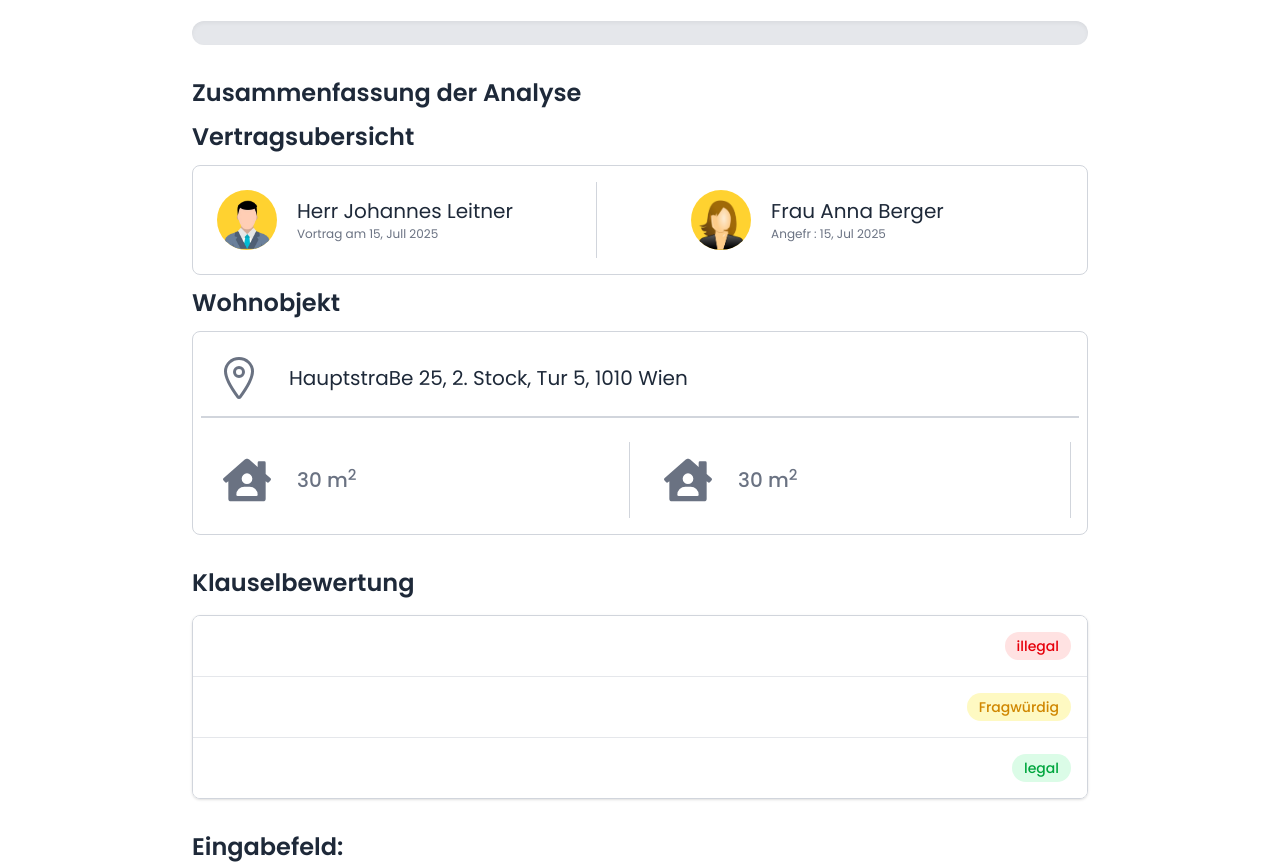
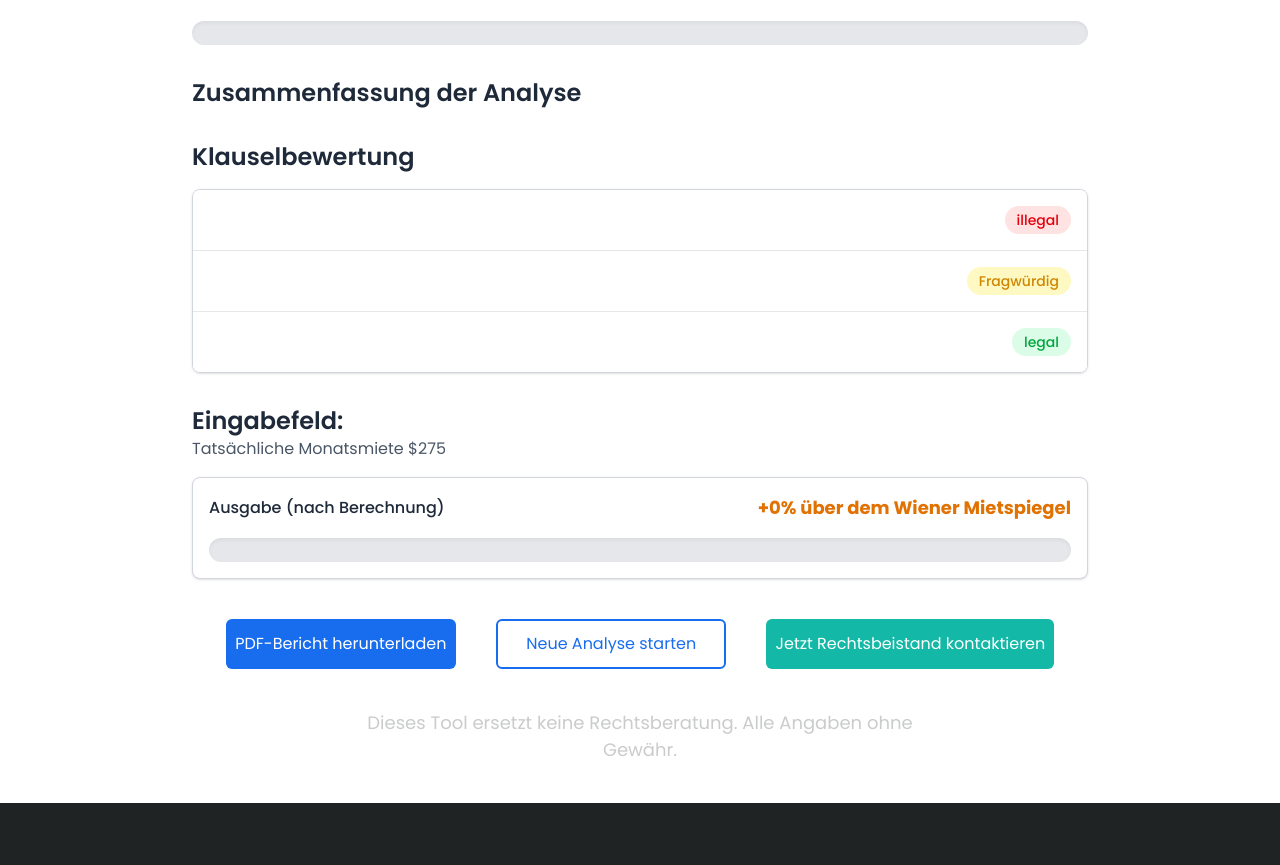
Before and after one commit to hafizahteshamali/AI-analying-tool, a React (Vite) app in the folder Frontend/: page /score in a window 1280 px wide. Shown: the part 969-1834 px from the top of the page. Built offline with nearby package versions, Linux system fonts and the light colour scheme; sample sign-in values are in the browser's storage.

Commit message:
summery layout undo

```diff
--- a/Frontend/src/page/Score.jsx
+++ b/Frontend/src/page/Score.jsx
@@ -248,90 +248,13 @@
           </div>
         </div>
 
-        {/* Contract Summary {isResponse.contract_summary_german} */}
+        {/* Contract Summary  */}
         <div className="w-[90%] lg:w-[70%] mx-auto mt-8">
           <h1 className="text-2xl my-3 font-semibold text-gray-800">
             Zusammenfassung der Analyse
           </h1>
-          <h2 className="text-2xl my-3 font-[600] text-gray-800">
-            Vertragsubersicht
-          </h2>
 
-          <div className="w-full border border-gray-300 rounded-lg p-4 flex flex-col lg:flex-row justify-between items-center gap-4">
-            <div className="w-full lg:w-[45%] border-r border-gray-300 p-2 flex justify-start items-center gap-5">
-              <div className="w-[60px] h-[60px] rounded-full bg-amber-300 overflow-hidden flex justify-center items-end">
-                <img
-                  src="/assets/images/Admin/male-user.png"
-                  className="h-[50px] w-[50px] object-contain"
-                  alt=""
-                />
-              </div>
-              <div>
-                <h3 className="text-xl text-gray-800">Herr Johannes Leitner</h3>
-                <p className="text-[12px] text-gray-500">
-                  Vortrag am 15, Jull 2025
-                </p>
-              </div>
-            </div>
-
-            <div className="w-full lg:w-[45%] flex justify-start p-2 items-center gap-5">
-              <div className="w-[60px] h-[60px] rounded-full bg-amber-300 overflow-hidden flex justify-center items-end">
-                <img
-                  src="/assets/images/Admin/female-user.png"
-                  className="h-[50px] w-[50px] object-contain"
-                  alt=""
-                />
-              </div>
-              <div>
-                <h3 className="text-xl text-gray-800">Frau Anna Berger</h3>
-                <p className="text-[12px] text-gray-500">
-                  Angefr : 15, Jul 2025
-                </p>
-              </div>
-            </div>
-          </div>
-
-          <h2 className="text-2xl my-3 font-[600] text-gray-800">
-            Wohnobjekt
-          </h2>
-
-          <div className="w-full border border-gray-300 rounded-lg p-2 flex flex-col justify-between items-center gap-4">
-          <div className="w-full p-2 flex justify-start items-center gap-5 border-b-2 border-gray-300">
-              <div className="w-[60px] h-[60px] flex justify-center items-center">
-              <IoLocationOutline className="text-5xl text-gray-500" />
-              </div>
-              <div className="">
-                <h3 className="text-xl text-gray-800">HauptstraBe 25, 2. Stock, Tur 5, 1010 Wien</h3>
-              </div>
-            </div>
-
-            <div className="w-full p-2 flex justify-between items-center gap-5">
-
-            <div className="w-full lg:w-[50%] border-r border-gray-300 p-2 flex justify-start items-center gap-5">
-              <div className="w-[60px] h-[60px] flex justify-center items-center">
-                <FaHouseUser className="text-5xl text-gray-500" />
-              </div>
-              <div>
-                <p className="text-xl font-[500] text-gray-500">
-                  30 m<sup>2</sup>
-                </p>
-              </div>
-            </div>
-
-            <div className="w-full lg:w-[50%] border-r border-gray-300 p-2 flex justify-start items-center gap-5">
-              <div className="w-[60px] h-[60px] flex justify-center items-center">
-                <FaHouseUser className="text-5xl text-gray-500" />
-              </div>
-              <div>
-                <p className="text-xl font-[500] text-gray-500">
-                  30 m<sup>2</sup>
-                </p>
-              </div>
-            </div>
-
-            </div>
-          </div>
-
+          <p className="text-[18px] text-gray-500">{isResponse.contract_summary_german}</p>
         </div>
 
         {/* Clause Evaluation */}
```
